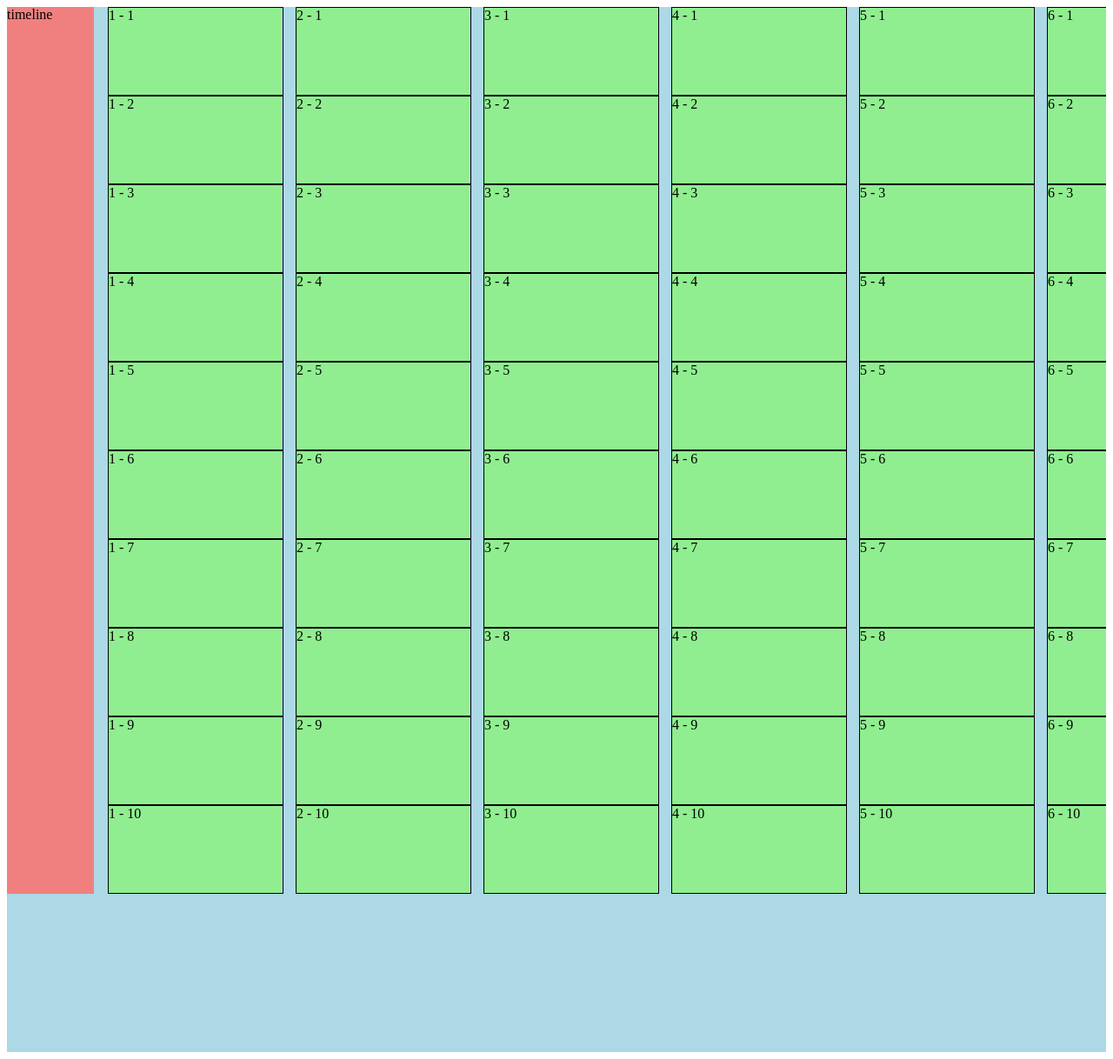
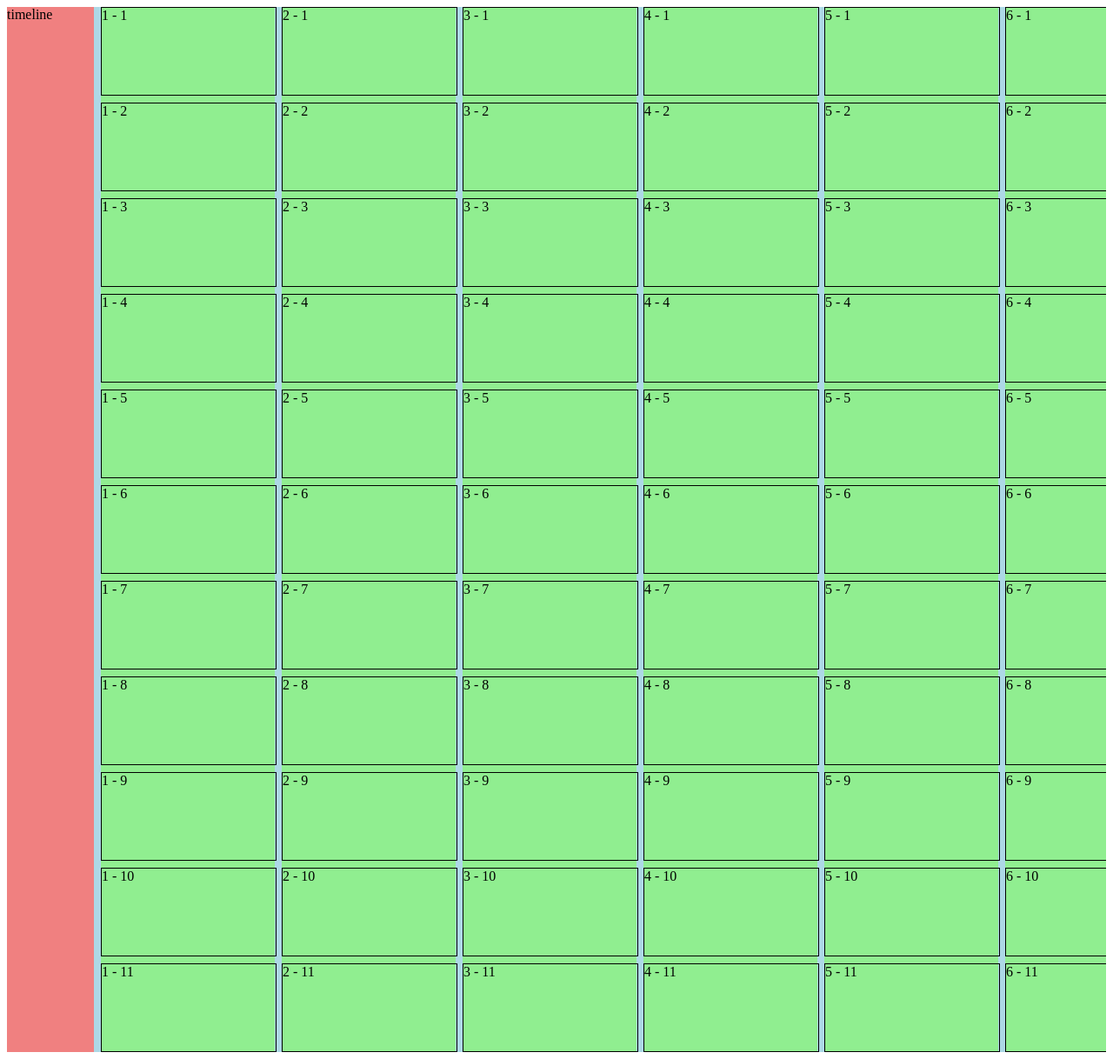
Before and after one commit to Wojtazooo/PHP_timeline, a PHP site: page / in a window 1280 px wide. Shown: the whole page at 87% size. Run offline with PHP 8.4, Linux system fonts and the light colour scheme.

Commit message:
gaps in columns

```diff
--- a/index.php
+++ b/index.php
@@ -12,17 +12,17 @@ function random_color()
 
 <html>
 
-<head>
-    <link rel="stylesheet" href="styles.css">
-</head>
+    <head>
+        <link rel="stylesheet" href="styles.css">
+    </head>
 
     <body>
         <div class="events-container">
             <div class="grid">
                 <div class="timeline-col"> timeline </div>
                 <?php
-                $columns = 13;
-                $rows = 10;
+                $columns = 11;
+                $rows = 11;
                 for ($columnIndex = 1; $columnIndex <= $columns; $columnIndex++) { ?>
                     <div class="col">
 
--- a/styles.css
+++ b/styles.css
@@ -5,9 +5,9 @@ body {
 }
 
 .events-container {
-    overflow-x: auto; /* Allows horizontal scrolling */
-    overflow-y: auto; /* Allows horizontal scrolling */
-    white-space: nowrap; /* Prevents line break */
+    overflow-x: auto;
+    overflow-y: auto;
+    white-space: nowrap;
 
     background-color: lightblue;
     width: 100%;
@@ -15,9 +15,13 @@ body {
     .grid {
         display: flex;
         align-items: stretch;
-        gap: 1rem;
+        gap: 0.5rem;
 
         .col {
+            display: flex;
+            flex-direction: column;
+            gap: 0.5rem;
+
             flex-grow: 1;
             flex-basis: 0;
             min-width: 200px;
```
